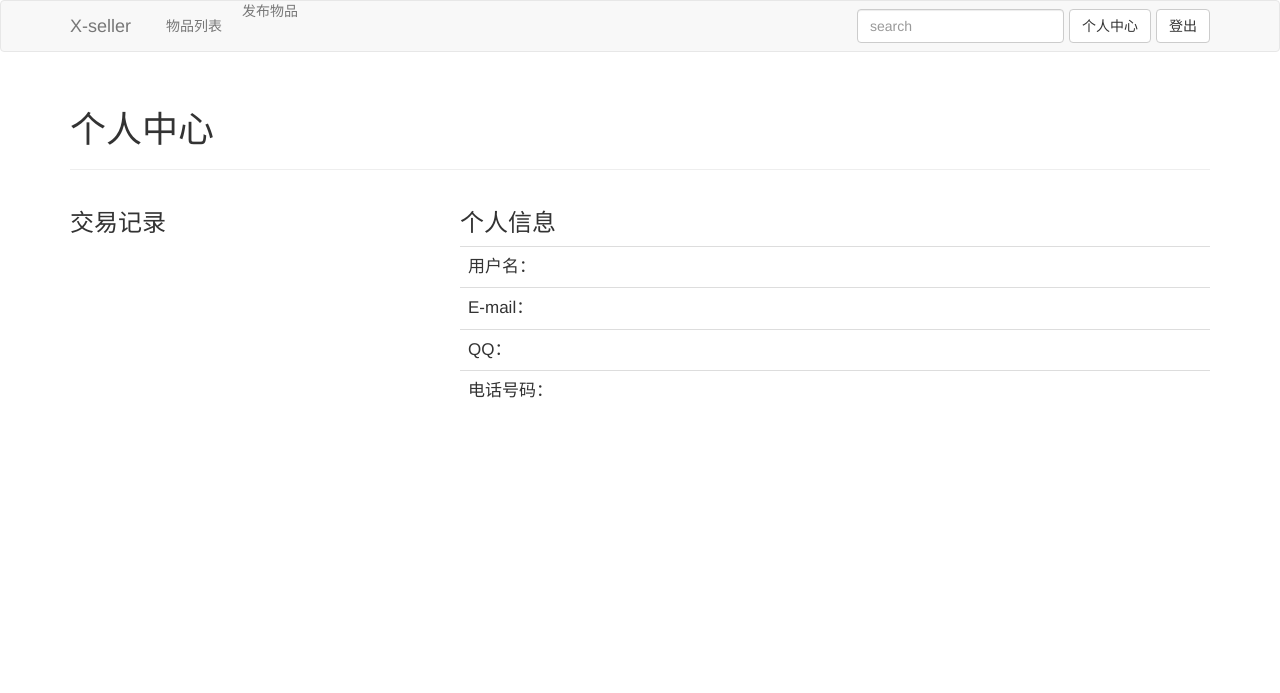
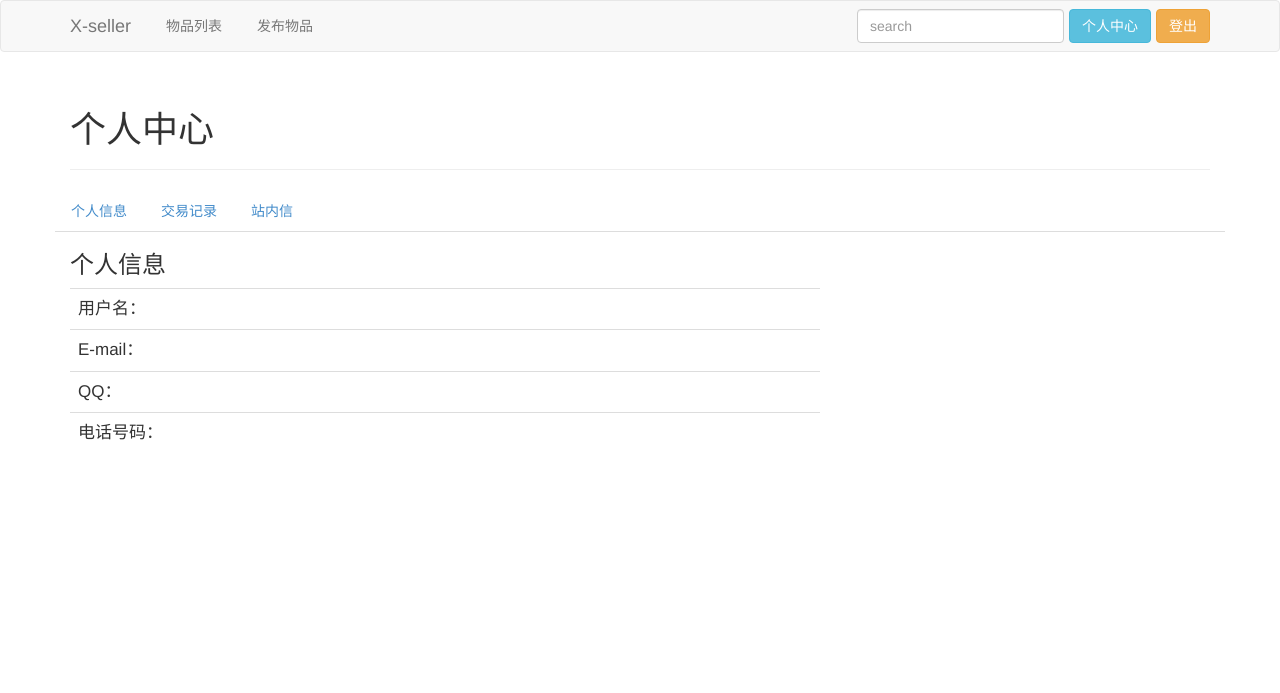
Before and after one commit to coolbit-in/bookseller, a Django app: template bookseller/apps/main/templates/person.html in a window 1280 px wide. Shown: the top 693 px of the page. Run offline with Django 3.2, Linux system fonts and the light colour scheme; the template is opened without the code that fills it, so the values that code supplies are empty; the visitor is signed in with stand-in values (Sample User, id 1); parts of the project's set-up code (start-up, migrations or seed data) failed here and were passed over.

Commit message:
add style of buttoms

```diff
--- a/bookseller/apps/main/templates/messages.html
+++ b/bookseller/apps/main/templates/messages.html
@@ -1,4 +1,4 @@
-{% extends "../base.html" %}
+{% extends "base.html" %}
 
 {% block title %}站内信{% endblock %}
 
--- a/bookseller/apps/main/templates/person.html
+++ b/bookseller/apps/main/templates/person.html
@@ -8,15 +8,15 @@
         <h1>个人中心</h1>
     </div>
     <div class="row">
-        <div class="col-md-4">
-            <h3>交易记录</h3>
-            <div class="btn-group-vertical">
-                {% for item in item_list %}
-                <button type="button" class="btn btn-default"><a href="/item/view/{{ item.id }}/">{{ item.title }}</a><span  class="label">&nbsp;&nbsp;</span></button>
-                {% endfor %}
-            </div>
-        </div>
+        <ul class="nav nav-tabs">
+            <li><a href="#info" data-toggle="tab">个人信息</a></li>
+            <li><a href="#logs" data-toggle="tab">交易记录</a></li>
+            <li><a href="#messages" data-toggle="tab">站内信</a></li>
+        </ul>
 
+        <!-- Tab panes -->
+        <div class="tab-content">
+            <div class="tab-pane active" id="info">
                 <div class="col-md-8">
                     <h3>个人信息</h3>
                     <table id="userinfos" class="table">
@@ -33,5 +33,25 @@
                     {% endif %}
                 </div>
             </div>
+            <div class="tab-pane" id="logs">
+                <div class="col-md-8">
+                    <h3>交易记录</h3>
+                    <div class="">
+
+                        {% for item in item_list %}
+
+                        <blockquote><a href="/item/view/{{ item.id }}/">{{ item.title }}
+                            {% if item.left_number %}<span  class="label">&nbsp;&nbsp;</span></a>{% endif %}
+                        </blockquote>
+                        {% endfor %}
+
+                    </div>
+                </div>
+            </div>
+            <div class="tab-pane" id="messages">
+
+            </div>
+        </div>
+    </div>
 </div>
 {% endblock %}
--- a/bookseller/apps/register/templates/index.html
+++ b/bookseller/apps/register/templates/index.html
@@ -4,7 +4,7 @@
 
 {% block content %}
 <div class="container">
-    <img src="../../../static/image/index.png"/>
+    <img id="index" src="../../../static/image/index.png"/>
     <div id="login">
         <!--{% if not user.is_authenticated %}-->
         <!--<form class="form-horizontal col-md-6 well" role="form">-->
--- a/bookseller/static/css/main.css
+++ b/bookseller/static/css/main.css
@@ -3,6 +3,13 @@ body { padding-top: 70px; }
 .inTheMiddle{
     padding-top: 50%;
 }
+
+.half_page{
+    width: 49%;
+    margin-right: 20px;
+}
+
+p{ word-wrap:break-word; word-break:normal; }
 
 /*navbar*/
 .navbar{
@@ -12,7 +19,7 @@ body { padding-top: 70px; }
 header li{
     margin-left: 5px;
 }
-.navbar-nav>li>a:not(#nav_list) {
+.navbar-nav>li>a:not(.nav_list) {
     padding:0;
 }
 
@@ -36,11 +43,24 @@ header li{
 }
 
 /*index*/
-img{
+
+#index img{
     height: 550px;
     clear: both;
     display: block;
     margin:auto;
+}
+
+/*list*/
+.item_list img{
+    width: 100%;
+}
+.item_list {
+    height: 150px;
+}
+
+.item_list p{
+    width: 100%;
 }
 
 
@@ -81,6 +101,7 @@ img{
 /*item view*/
 #item_image{
     width: 100%;
+    height: 100%;
 }
 
 
@@ -88,5 +109,8 @@ img{
 #userinfos{
     font-size: 17px;
 }
-#userinfos td{
+
+/*item_update*/
+#project img{
+    width: 100%;
 }
--- a/bookseller/templates/header_logIn.html
+++ b/bookseller/templates/header_logIn.html
@@ -15,12 +15,12 @@
             <!-- Collect the nav links, forms, and other content for toggling -->
             <div class="collapse navbar-collapse">
                 <ul class="nav navbar-nav">
-                    <li><a href="/全部" id="nav_list">物品列表</a></li>
-                    <li><a href="/item/create/">发布物品</a></li>
+                    <li><a href="/list/全部/1/" class="nav_list">物品列表</a></li>
+                    <li><a href="/item/create/" class="nav_list">发布物品</a></li>
                 </ul>
                 <ul class="nav navbar-nav navbar-right">
-                        <li><a href="/account/{{ user.id }}/"><button type="button" class="btn btn-default navbar-btn">个人中心</button></a></li>
-                        <li><a href="/account/logout/"><button type="button" class="btn btn-default navbar-btn">登出</button></a></li>
+                        <li><a href="/account/{{ user.id }}/"><button type="button" class="btn btn-info navbar-btn">个人中心</button></a></li>
+                        <li><a href="/account/logout/"><button type="button" class="btn btn-warning navbar-btn">登出</button></a></li>
                 </ul>
                 <form class="navbar-form navbar-right" role="search">
                     <div class="form-search search-only">
--- a/bookseller/templates/header_logOut.html
+++ b/bookseller/templates/header_logOut.html
@@ -16,8 +16,8 @@
             <div class="collapse navbar-collapse">
                 <ul class="nav navbar-nav navbar-right">
                     <ul class="nav navbar-nav navbar-right">
-                        <li><a href="/account/register/"><button type="button" class="btn btn-default navbar-btn">注册</button></a></li>
-                        <li><a href="/account/login/"><button type="button" class="btn btn-default navbar-btn">登录</button></a></li>
+                        <li><a href="/account/register/"><button type="button" class="btn btn-primary navbar-btn">注册</button></a></li>
+                        <li><a href="/account/login/"><button type="button" class="btn btn-success navbar-btn">登录</button></a></li>
                     </ul>
                 </ul>
                 <form class="navbar-form navbar-right" role="search">
```
Also changed, not shown: bookseller/apps/main/templates/item_detail.html (+12 -3 lines), bookseller/apps/main/templates/item_update.html (+6 -6 lines), bookseller/apps/register/templates/errors/invalid_login.html (+1 -23 lines), bookseller/apps/register/templates/list.html (+18 -28 lines), bookseller/apps/register/templates/login.html (+1 -23 lines), bookseller/apps/register/templates/login_form.html (added, +23 -0 lines), bookseller/apps/register/templates/register.html (+16 -3 lines). Lines whose indentation alone changed are shown as unchanged.
